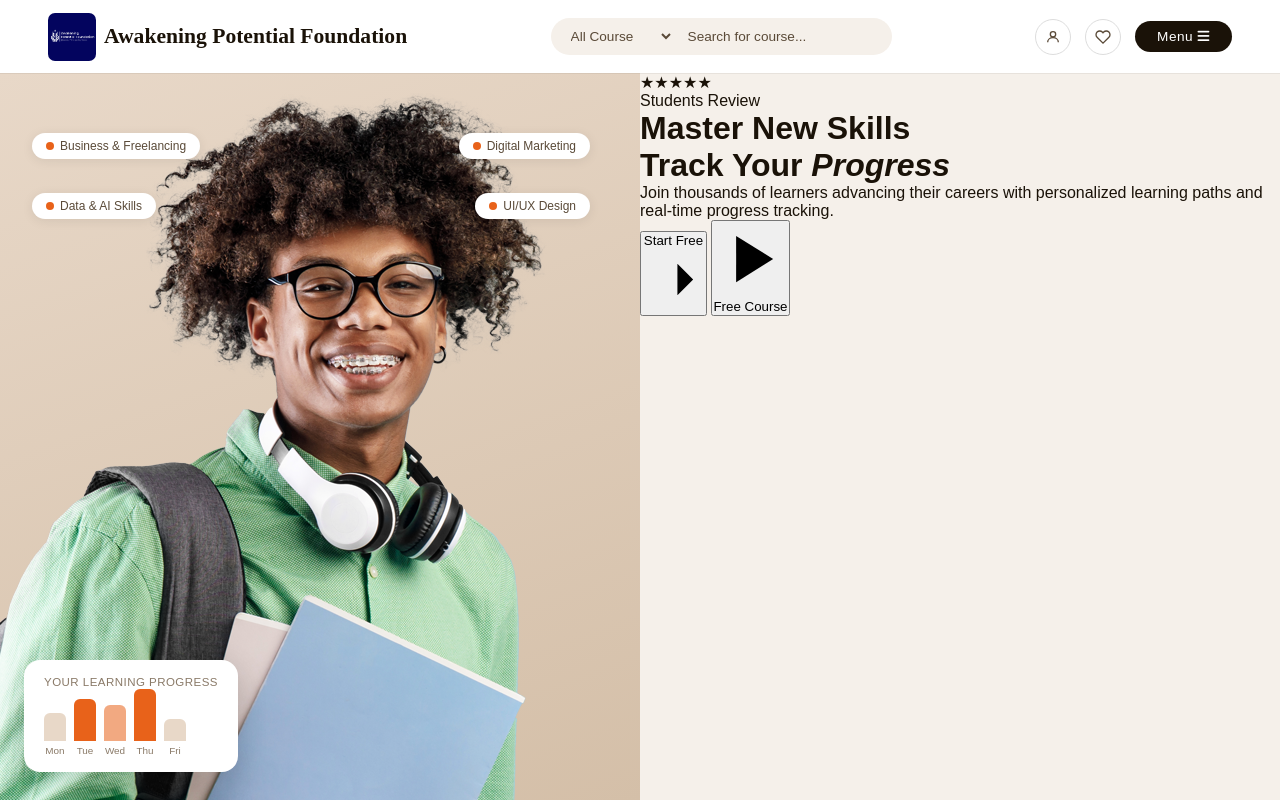
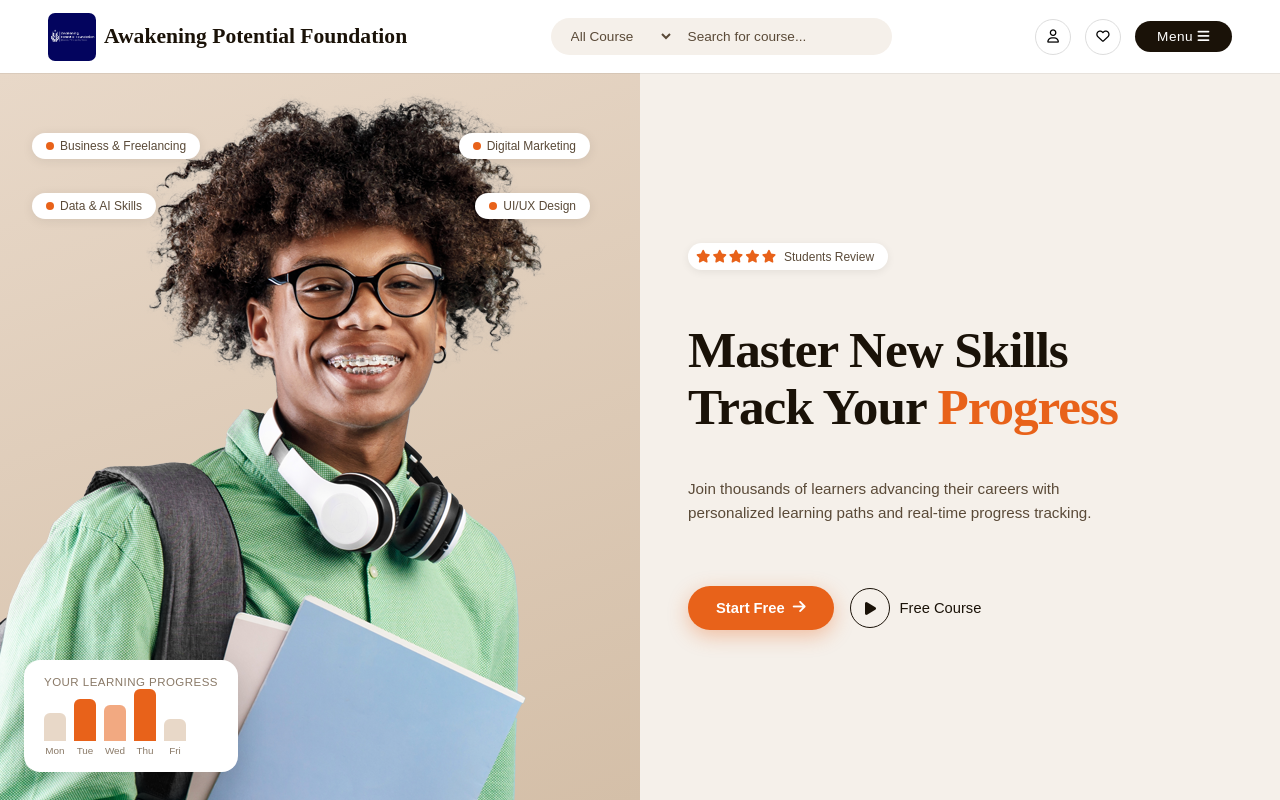
Before and after one commit to I-am-mawufemor/E-Learning-SaaS-Landing-Page, a plain HTML site: page index.html in a window 1280 px wide. Drawn offline with Linux system fonts and the light colour scheme; a web font is replaced by a local one.

Commit message:
hero update

```diff
--- a/css/style.css
+++ b/css/style.css
@@ -37,7 +37,6 @@ body {
     align-items: center;
     justify-content: space-between;
     background: var(--white);
-    /* padding: 18px 48px; */
     height: 73px;
     padding: 0 48px;
     position: sticky;
@@ -158,8 +157,8 @@ body {
     ;
     width: 0;
     position: fixed;
-    z-index: 1;
-    top: 85px;
+    z-index: 300;
+    top: 73px;
     right: 0;
     left: auto;
     font-family: 'Playfair Display', serif;
@@ -198,7 +197,7 @@ body {
     position: fixed;
     inset: 0;
     background: rgba(0, 0, 0, 0.5);
-    z-index: 0;
+    z-index: 200;
 }
 
 .sidenav-overlay.active {
@@ -360,6 +359,7 @@ body {
     animation: slideUp .7s cubic-bezier(.22, .68, 0, 1.2) both;
     animation-delay: .15s
 }
+
 /* Progress card */
 .progress-card {
     position: absolute;
@@ -374,6 +374,7 @@ body {
     animation: floatIn .6s ease both;
     animation-delay: .9s;
 }
+
 .progress-card h4 {
     font-size: .72rem;
     font-weight: 500;
@@ -417,3 +418,135 @@ body {
     font-size: .62rem;
     color: var(--text-light);
 }
+
+.hero-right {
+    display: flex;
+    flex-direction: column;
+    align-items: flex-start;
+    justify-content: center;
+    gap: 24px;
+    padding: 60px 56px 60px 48px;
+    background: var(--cream);
+    animation: fadeRight .7s ease both;
+    animation-delay: .2s;
+}
+.review-badge {
+      display: inline-flex;
+      align-items: center;
+      gap: 8px;
+      background: var(--white);
+      border-radius: 50px;
+      padding: 6px 14px 6px 8px;
+      font-size: .75rem;
+      font-weight: 500;
+      color: var(--text-mid);
+      margin-bottom: 28px;
+      width: fit-content;
+      box-shadow: 0 2px 8px rgba(0, 0, 0, .07);
+    }
+     .review-badge .stars {
+      display: flex;
+      gap: 2px;
+    }
+
+    .star {
+      color: var(--orange);
+      font-size: .8rem;
+    }
+    .hero-title {
+      font-family: 'Playfair Display', serif;
+      font-size: clamp(2.4rem, 4vw, 3.2rem);
+      font-weight: 900;
+      line-height: 1.1;
+      color: var(--text-dark);
+      margin-bottom: 18px;
+      letter-spacing: -.02em;
+    }
+
+    .hero-title em {
+      font-style: normal;
+      color: var(--orange);
+    }
+     .hero-sub {
+      font-size: .95rem;
+      color: var(--text-mid);
+      line-height: 1.6;
+      max-width: 420px;
+      margin-bottom: 36px;
+    }
+     .hero-cta {
+      display: flex;
+      align-items: center;
+      gap: 16px;
+      flex-wrap: wrap;
+    }
+
+
+    .btn-primary {
+      display: inline-flex;
+      align-items: center;
+      gap: 8px;
+      background: var(--orange);
+      color: var(--white);
+      border: none;
+      padding: 14px 28px;
+      border-radius: 50px;
+      font-family: 'DM Sans', sans-serif;
+      font-size: .92rem;
+      font-weight: 600;
+      cursor: pointer;
+      transition: background .25s, transform .2s, box-shadow .2s;
+      box-shadow: 0 6px 20px rgba(232, 98, 26, .35);
+    }
+.btn-primary:hover {
+      background: var(--orange-dark);
+      transform: translateY(-2px);
+      box-shadow: 0 10px 28px rgba(232, 98, 26, .4);
+    }
+    .btn-primary svg {
+      width: 14px;
+      height: 14px;
+      fill: white;
+    }
+    .btn-ghost {
+      display: inline-flex;
+      align-items: center;
+      gap: 10px;
+      background: transparent;
+      border: none;
+      font-family: 'DM Sans', sans-serif;
+      font-size: .92rem;
+      font-weight: 500;
+      color: var(--text-dark);
+      cursor: pointer;
+      transition: color .2s;
+    }
+
+    .btn-ghost:hover {
+      color: var(--orange);
+    }
+
+    .play-circle {
+      width: 40px;
+      height: 40px;
+      border-radius: 50%;
+      border: 1.5px solid var(--text-dark);
+      display: grid;
+      place-items: center;
+      transition: border-color .2s, background .2s;
+    }
+
+    .btn-ghost:hover .play-circle {
+      border-color: var(--orange);
+      background: var(--orange);
+    }
+
+    .btn-ghost:hover .play-circle i {
+      fill: white;
+    }
+       .play-circle i {
+      width: 12px;
+      height: 12px;
+      fill: var(--text-dark);
+      margin-left: 2px;
+    }
--- a/index.html
+++ b/index.html
@@ -34,16 +34,11 @@
 
         <div class="nav-right">
             <button class="icon-btn" aria-label="Profile">
-                <svg viewBox="0 0 24 24">
-                    <circle cx="12" cy="8" r="4" />
-                    <path d="M4 20c0-4 3.6-7 8-7s8 3 8 7" />
-                </svg>
+
+                <i class="fa-regular fa-user"></i>
             </button>
             <button class="icon-btn" aria-label="Wishlist">
-                <svg viewBox="0 0 24 24">
-                    <path
-                        d="M20.84 4.61a5.5 5.5 0 0 0-7.78 0L12 5.67l-1.06-1.06a5.5 5.5 0 0 0-7.78 7.78l1.06 1.06L12 21.23l7.78-7.78 1.06-1.06a5.5 5.5 0 0 0 0-7.78z" />
-                </svg>
+                <i class="fa-regular fa-heart"></i>
             </button>
             <!-- Trigger Button (outside the sidenav) -->
             <button class="menu-btn" onclick="openNav()">
@@ -110,8 +105,8 @@
         <div class="hero-right">
             <div class="review-badge">
                 <div class="stars">
-                    <span class="star">★</span><span class="star">★</span><span class="star">★</span><span
-                        class="star">★</span><span class="star">★</span>
+                    <span class="star"><i class="fa-solid fa-star"></i></span><span class="star"><i class="fa-solid fa-star"></i></span><span class="star"><i class="fa-solid fa-star"></i></span><span
+                        class="star"><i class="fa-solid fa-star"></i></span><span class="star"><i class="fa-solid fa-star"></i></span>
                 </div>
                 Students Review
             </div>
@@ -129,15 +124,11 @@
             <div class="hero-cta">
                 <button class="btn-primary">
                     Start Free
-                    <svg viewBox="0 0 16 16">
-                        <path d="M3 8h10M9 4l4 4-4 4" />
-                    </svg>
+                   <i class="fa-solid fa-arrow-right"></i>
                 </button>
                 <button class="btn-ghost">
                     <div class="play-circle">
-                        <svg viewBox="0 0 16 16">
-                            <polygon points="5,3 13,8 5,13" />
-                        </svg>
+                       <i class="fa-solid fa-play"></i>
                     </div>
                     Free Course
                 </button>
@@ -145,6 +136,8 @@
         </div>
 
     </div>
+
+    <!-- end hero -->
     <!-- script -->
     <script>
         function openNav() {
```
Lines whose indentation alone changed are shown as unchanged.
